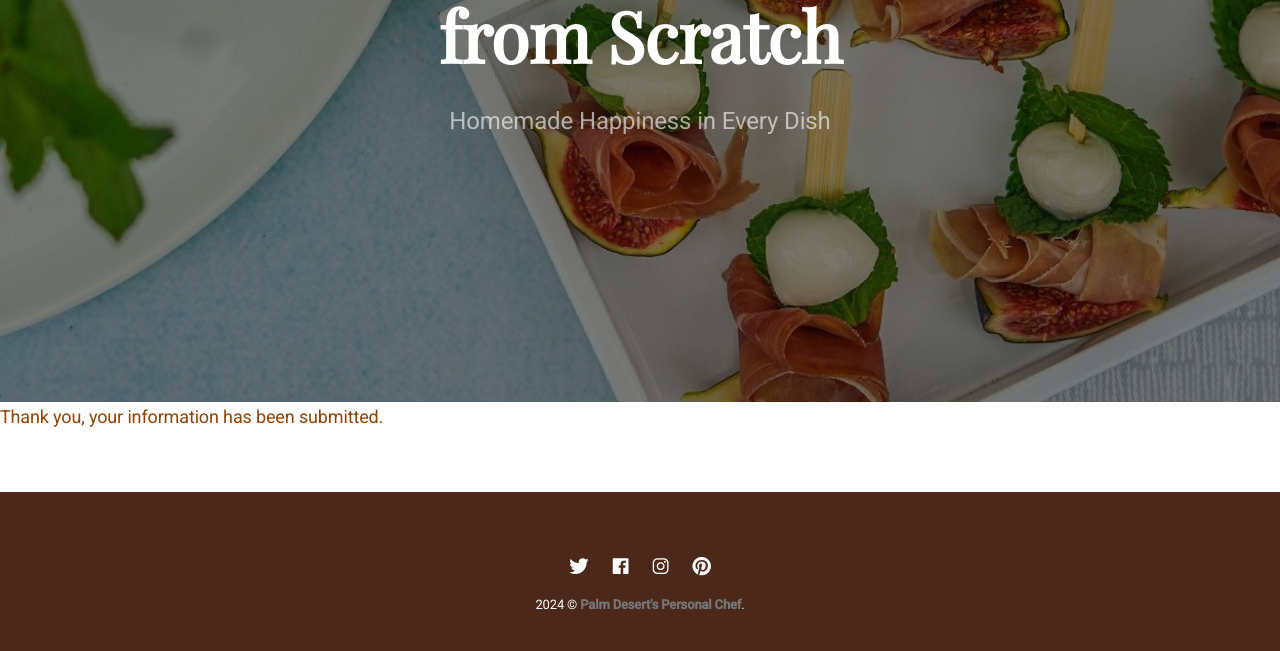
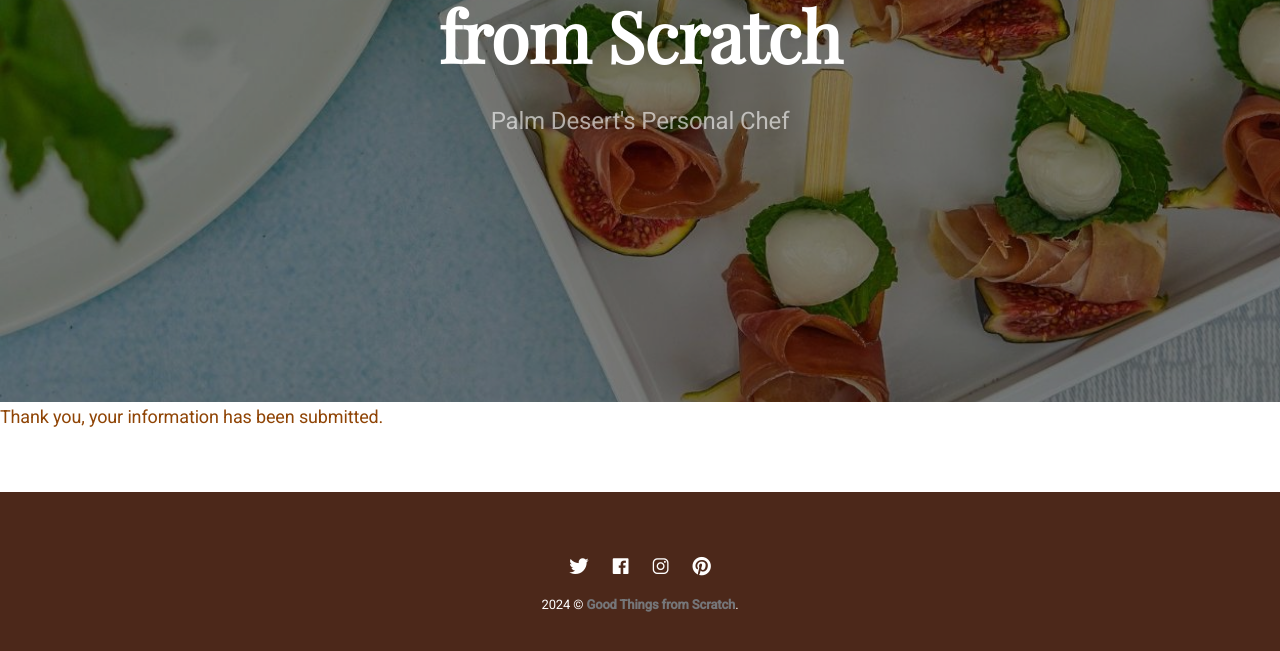
Before and after one commit to Stillpoint-Software/GoodThingsFromScratch, a Jekyll site: the page built from thanks.html, in a window 1280 px wide and 1097 px high. Shown: the part 421-1072 px from the top of the window. Built offline with Jekyll 4.4.1, drawn with Linux system fonts in a browser that asks for light colours; nearby versions of some CDN libraries.

Commit message:
Update _config.yml

```diff
--- a/_config.yml
+++ b/_config.yml
@@ -1,7 +1,7 @@
 ---
 #-------------------------------
 # General Site Settings
-title: Palm Desert's Personal Chef
+title: Good Things from Scratch
 logo: "/assets/logo.svg" # You can add own logo. For example '/assets/logo.png'.
 description: Good Things from Scratch
 baseurl: "" # the subpath of your site, e.g. /blog
@@ -27,7 +27,7 @@ author-social:
 hero:
   hero__image: "/assets/food3.jpg"
   hero__title: "Welcome to Good Things from Scratch"
-  hero__description: "Homemade Happiness in Every Dish"
+  hero__description: "Palm Desert's Personal Chef"
 
 #-------------------------------
 # Footer section
```
